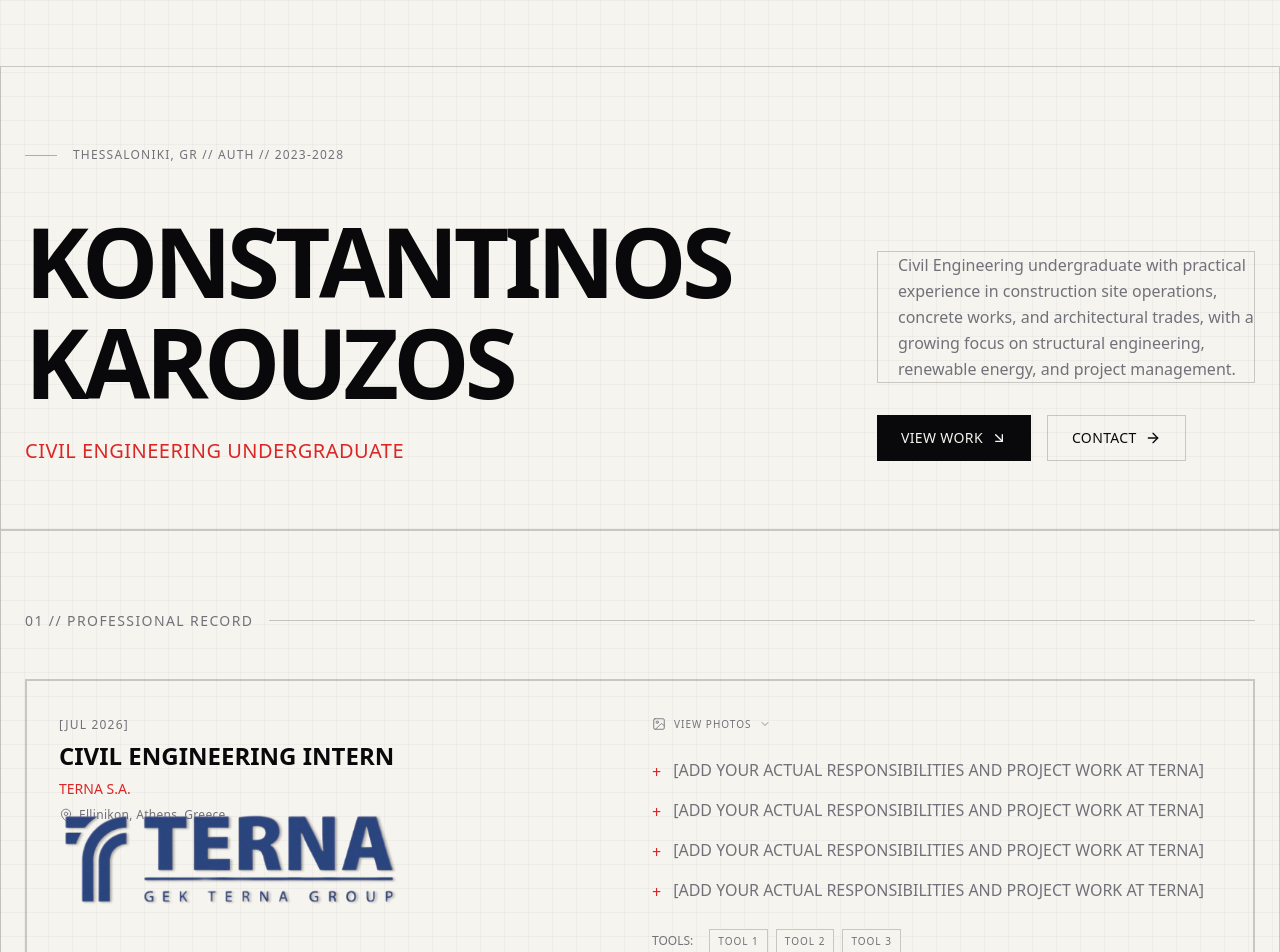
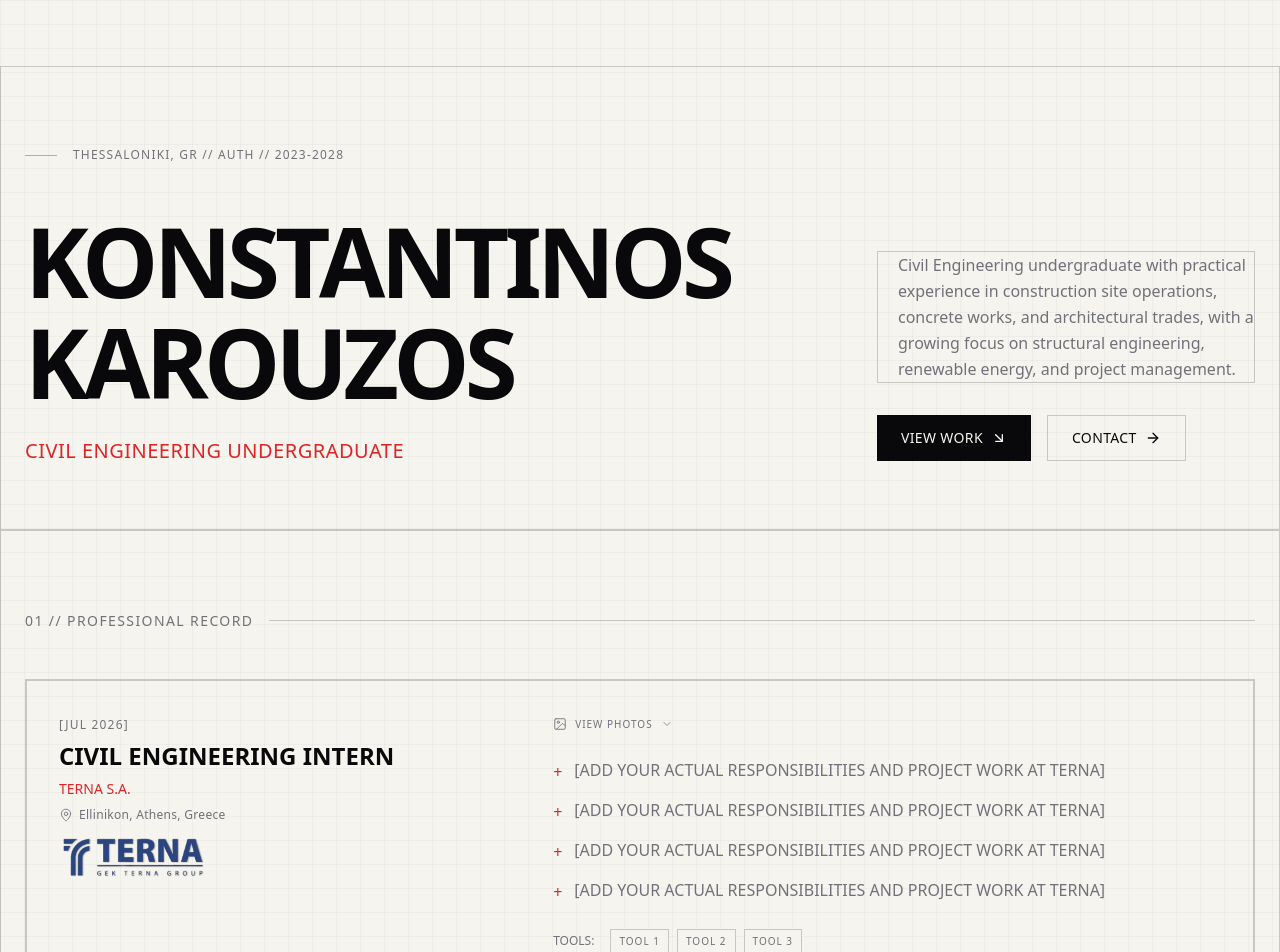
Before and after one commit to arisloumos/civil-engineering-portfolio, a Next.js app: page / in a window 1280 px wide. Shown: the top 952 px of the page. Built offline with nearby package versions, Linux system fonts and the light colour scheme.

Commit message:
add custom logo size and position params in data.ts

```diff
--- a/src/components/Experience.tsx
+++ b/src/components/Experience.tsx
@@ -75,7 +75,7 @@ export default function Experience() {
                 {/* COLUMN 1 — EXPERIENCE IDENTITY */}
                 {/* ===================================================== */}
 
-                <div className="lg:col-span-6 pt-4 lg:pt-1 flex flex-col relative">
+                <div className="lg:col-span-5 pt-7 lg:pt-1 flex flex-col relative">
 
                   {/* Date */}
                   <span className="font-mono text-xs tracking-widest text-graphite-light uppercase">
@@ -88,19 +88,21 @@ export default function Experience() {
                   {/* ================================================= */}
 
                   {exp.logo && (
-                    <div className="absolute -top-5 -right-3 flex items-start justify-end lg:hidden">
+                    <div className="absolute -top-5 -right-3 w-[140px] h-[50px] flex items-center justify-end lg:hidden">
                       {/* eslint-disable-next-line @next/next/no-img-element */}
                       <img
                         src={exp.logo}
                         alt={exp.company}
-                        className="
+                        className={`
+                          max-w-full
+                          max-h-full
                           w-auto
                           h-auto
-                          max-w-[200px]
-                          max-h-[70px]
                           object-contain
                           object-right
-                        "
+                          ${exp.mobileLogoScale || "scale-100"}
+                          ${exp.mobileLogoPosition || ""}
+                        `}
                       />
                     </div>
                   )}
@@ -139,19 +141,21 @@ export default function Experience() {
                   {/* ================================================= */}
 
                   {exp.logo && (
-                    <div className="hidden lg:flex -mt-3 items-center justify-start">
+                    <div className="hidden lg:flex mt-5 w-[240px] h-[70px] items-center justify-start">
                       {/* eslint-disable-next-line @next/next/no-img-element */}
                       <img
                         src={exp.logo}
                         alt={exp.company}
-                        className="
+                        className={`
+                          max-w-full
+                          max-h-full
                           w-auto
                           h-auto
-                          max-w-[340px]
-                          max-h-[100px]
                           object-contain
                           object-left
-                        "
+                          ${exp.desktopLogoScale || "scale-100"}
+                          ${exp.desktopLogoPosition || ""}
+                        `}
                       />
                     </div>
                   )}
@@ -162,7 +166,7 @@ export default function Experience() {
                 {/* COLUMN 2 — EXPERIENCE EVIDENCE */}
                 {/* ===================================================== */}
 
-                <div className="lg:col-span-6 pt-1">
+                <div className="lg:col-span-7 pt-1">
 
                   {/* ================================================= */}
                   {/* TOGGLE — ALWAYS STAYS AT THE TOP                  */}
--- a/src/data.ts
+++ b/src/data.ts
@@ -22,6 +22,10 @@ export const PORTFOLIO_DATA = {
       role: "Civil Engineering Intern",
       company: "TERNA S.A.",
       logo: "/terna-logo.png",
+      desktopLogoScale: "scale-[0.6]",
+      desktopLogoPosition: "translate-x-[-46px] translate-y-[-20px]",
+      mobileLogoScale: "scale-[0.7]",
+      mobileLogoPosition: "translate-x-[15px] translate-y-[0px]",
       location: "Ellinikon, Athens, Greece",
       achievements: [
         "[ADD YOUR ACTUAL RESPONSIBILITIES AND PROJECT WORK AT TERNA]",
@@ -38,6 +42,10 @@ export const PORTFOLIO_DATA = {
       role: "Civil Engineering Intern",
       company: "BBI - INTRAKAT RT JOINT VENTURE",
       logo: "/aktor-logo.png",
+      desktopLogoScale: "scale-[1.05]",
+      desktopLogoPosition: "translate-x-[5px] translate-y-[-5px]",
+      mobileLogoScale: "scale-[0.9]",
+      mobileLogoPosition: "translate-x-[-3px] translate-y-[10px]",
       location: "Ellinikon, Athens, Greece",
       achievements: [
         "Inspected concrete reinforcement during construction activities.",
```
